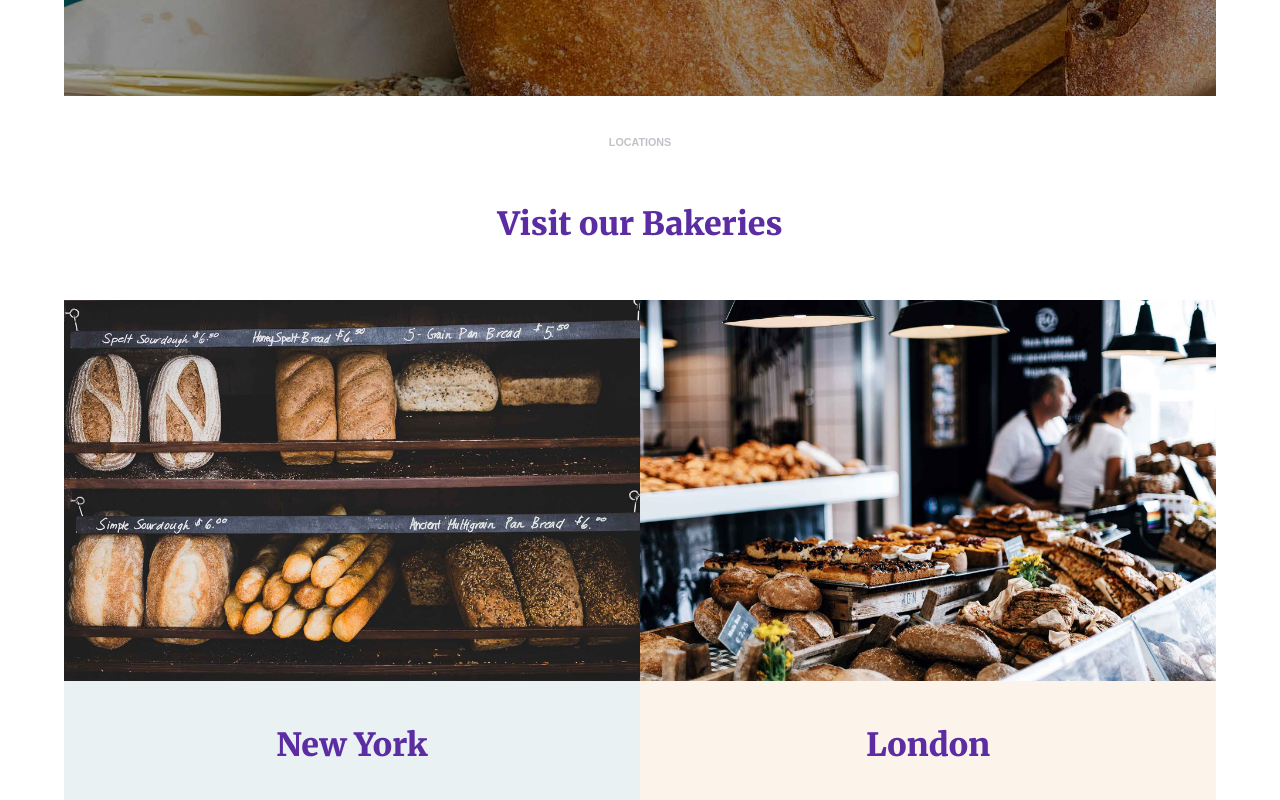
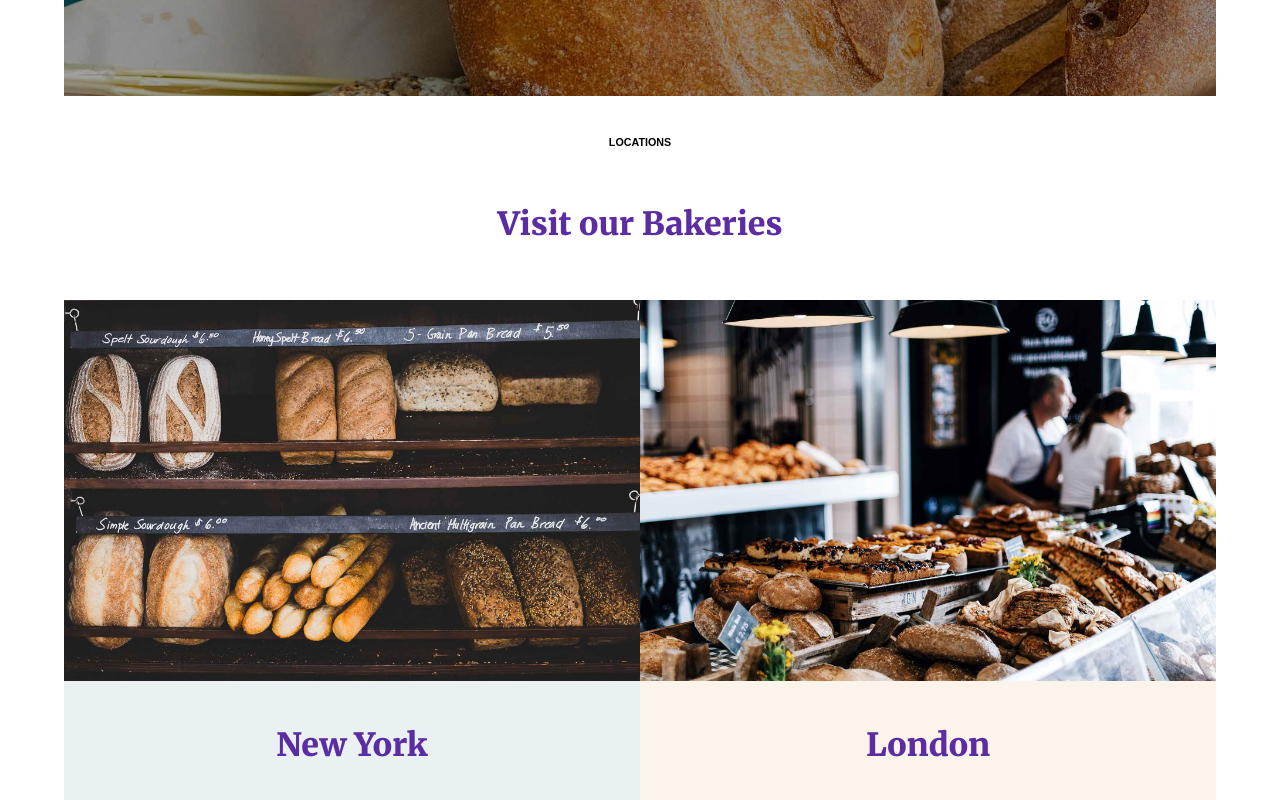
Before and after one commit to purpledev1337/proj-html-vuejs, a Vue app: page / in a window 1280 px wide. Shown: the part 5400-6200 px from the top of the page. Built offline with nearby package versions, Linux system fonts and the light colour scheme; the HTML template or start-up script is replaced by a standard one.

Commit message:
Fix: Locations info color

```diff
--- a/src/components/Locations.vue
+++ b/src/components/Locations.vue
@@ -75,7 +75,6 @@ export default {
   }
 
   h6 {
-    color: #c1c1c7;
     text-transform: uppercase;
   }
 
```
